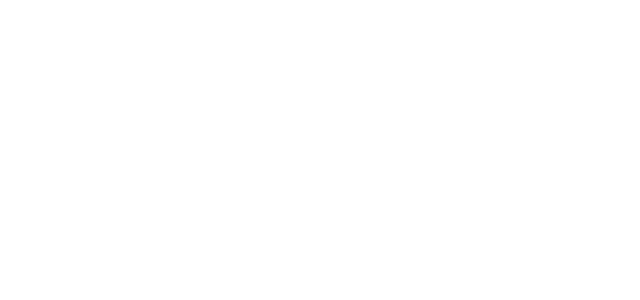
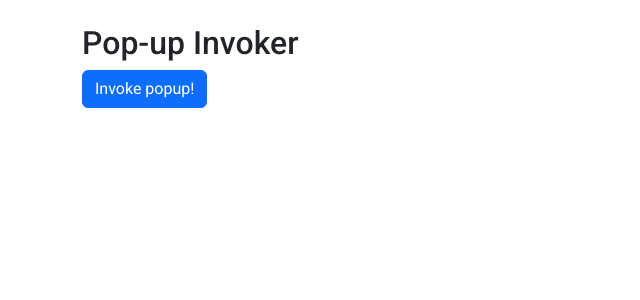
Before and after one commit to alexander-sosa/angular-designs, an Angular app: page /popup-invoker in a window 1280 px wide. Before the commit this address led to /. Shown: the top 300 px of the page, without its empty margins (0-640 px from the left). Built offline with nearby package versions, Linux system fonts and the light colour scheme.

Commit message:
add popup through angular/material

```diff
--- a/angular.json
+++ b/angular.json
@@ -25,6 +25,7 @@
               "src/assets"
             ],
             "styles": [
+              "@angular/material/prebuilt-themes/indigo-pink.css",
               "src/styles.css"
             ],
             "scripts": []
@@ -87,6 +88,7 @@
               "src/assets"
             ],
             "styles": [
+              "@angular/material/prebuilt-themes/indigo-pink.css",
               "src/styles.css"
             ],
             "scripts": []
--- a/package.json
+++ b/package.json
@@ -11,10 +11,12 @@
   "private": true,
   "dependencies": {
     "@angular/animations": "^16.2.0",
+    "@angular/cdk": "^16.2.12",
     "@angular/common": "^16.2.0",
     "@angular/compiler": "^16.2.0",
     "@angular/core": "^16.2.0",
     "@angular/forms": "^16.2.0",
+    "@angular/material": "^16.2.12",
     "@angular/platform-browser": "^16.2.0",
     "@angular/platform-browser-dynamic": "^16.2.0",
     "@angular/router": "^16.2.0",
--- a/src/app/app-routing.module.ts
+++ b/src/app/app-routing.module.ts
@@ -6,6 +6,7 @@
 import { HomeComponent } from './components/home/home.component';
 import { PuntosComponent } from './components/puntos/puntos.component';
 import { DeleteAlertComponent } from './components/delete-alert/delete-alert.component';
+import { InvokerComponent } from './components/popup/invoker/invoker.component';
 
 const routes: Routes = [
   {path: "", component: AngularDefComponent},
@@ -13,7 +14,8 @@
   {path: "nav-pills",  component: NavPillsComponent},
   {path: "home", component: HomeComponent},
   {path: "puntos", component: PuntosComponent},
-  {path: "delete-alert", component: DeleteAlertComponent}
+  {path: "delete-alert", component: DeleteAlertComponent},
+  {path: "popup-invoker", component: InvokerComponent}
 ];
 
 @NgModule({
--- /dev/null
+++ b/src/app/components/popup/invoker/invoker.component.html
@@ -0,0 +1,5 @@
+<div class="container">
+    <br>
+    <h2>Pop-up Invoker</h2>
+    <button class="btn btn-primary" (click)="openDialog()">Invoke popup!</button>
+</div>
--- /dev/null
+++ b/src/app/components/popup/invoker/invoker.component.ts
@@ -0,0 +1,24 @@
+import { Component } from '@angular/core';
+import { MatDialog } from '@angular/material/dialog';
+import { PopupComponent } from '../popup/popup.component';
+
+@Component({
+  selector: 'app-invoker',
+  templateUrl: './invoker.component.html',
+  styleUrls: ['./invoker.component.css']
+})
+export class InvokerComponent {
+
+  constructor(private dialog: MatDialog){}
+
+  openDialog(){
+    let dialogRef= this.dialog.open(PopupComponent, {
+      width: '50%',
+      //height: '50%',
+      data: {
+        username: "Natalia",
+        userId: 5
+      }
+    });
+  }
+}
--- /dev/null
+++ b/src/app/components/popup/popup/popup.component.css
@@ -0,0 +1,3 @@
+.container {
+    padding: 5%;
+}
--- /dev/null
+++ b/src/app/components/popup/popup/popup.component.html
@@ -0,0 +1,7 @@
+<div class="container">
+    <h2>Popup</h2>
+    <p>Hello {{username}}</p>
+    <p>Your ID is {{id}}</p>
+    <button class="btn btn-success" (click)="onCreate()">Crear</button>
+    <button class="btn btn-outline-danger" (click)="onCancel()">Cancelar</button>
+</div>
--- /dev/null
+++ b/src/app/components/popup/popup/popup.component.ts
@@ -0,0 +1,31 @@
+import { Component, Inject } from '@angular/core';
+import { MatDialogRef, MAT_DIALOG_DATA } from '@angular/material/dialog'
+
+@Component({
+  selector: 'app-popup',
+  templateUrl: './popup.component.html',
+  styleUrls: ['./popup.component.css']
+})
+export class PopupComponent {
+
+  username = "";
+  id = -1;
+
+  constructor(
+    public dialogRef: MatDialogRef<PopupComponent>,
+    @Inject(MAT_DIALOG_DATA) public data: any
+  ) {
+    this.username = data.username;
+    this.id = data.userId;
+  }
+
+  onCreate(){
+    console.log("Creando instancia...")
+  }
+
+  onCancel(){
+    console.log("Cerrando panel");
+    this.dialogRef.close();
+  }
+
+}
--- a/src/index.html
+++ b/src/index.html
@@ -9,6 +9,10 @@
 
   <link href="https://cdn.jsdelivr.net/npm/bootstrap@5.3.2/dist/css/bootstrap.min.css" rel="stylesheet" integrity="sha384-T3c6CoIi6uLrA9TneNEoa7RxnatzjcDSCmG1MXxSR1GAsXEV/Dwwykc2MPK8M2HN" crossorigin="anonymous">
   <script src="https://cdn.jsdelivr.net/npm/bootstrap@5.3.2/dist/js/bootstrap.bundle.min.js" integrity="sha384-C6RzsynM9kWDrMNeT87bh95OGNyZPhcTNXj1NW7RuBCsyN/o0jlpcV8Qyq46cDfL" crossorigin="anonymous"></script>
+
+  <link rel="preconnect" href="https://fonts.gstatic.com">
+  <link href="https://fonts.googleapis.com/css2?family=Roboto:wght@300;400;500&display=swap" rel="stylesheet">
+  <link href="https://fonts.googleapis.com/icon?family=Material+Icons" rel="stylesheet">
 </head>
 <body>
   <app-root></app-root>
--- a/src/styles.css
+++ b/src/styles.css
@@ -1 +1,4 @@
 /* You can add global styles to this file, and also import other style files */
+
+html, body { height: 100%; }
+body { margin: 0; font-family: Roboto, "Helvetica Neue", sans-serif; }
```
Also changed, not shown: src/app/app.module.ts (+10 -2 lines), src/app/components/popup/invoker/invoker.component.css (added), 1 other file (tests, documents, lock files or other folders).
